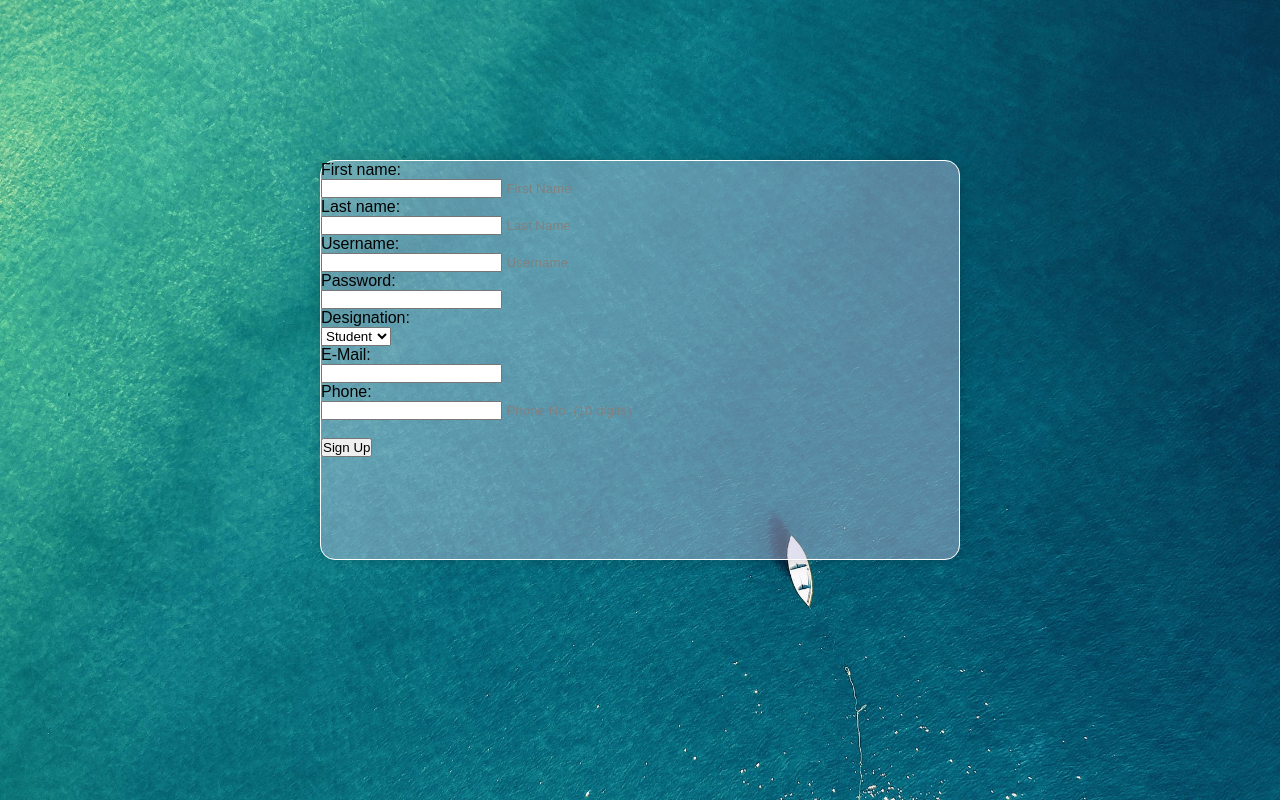
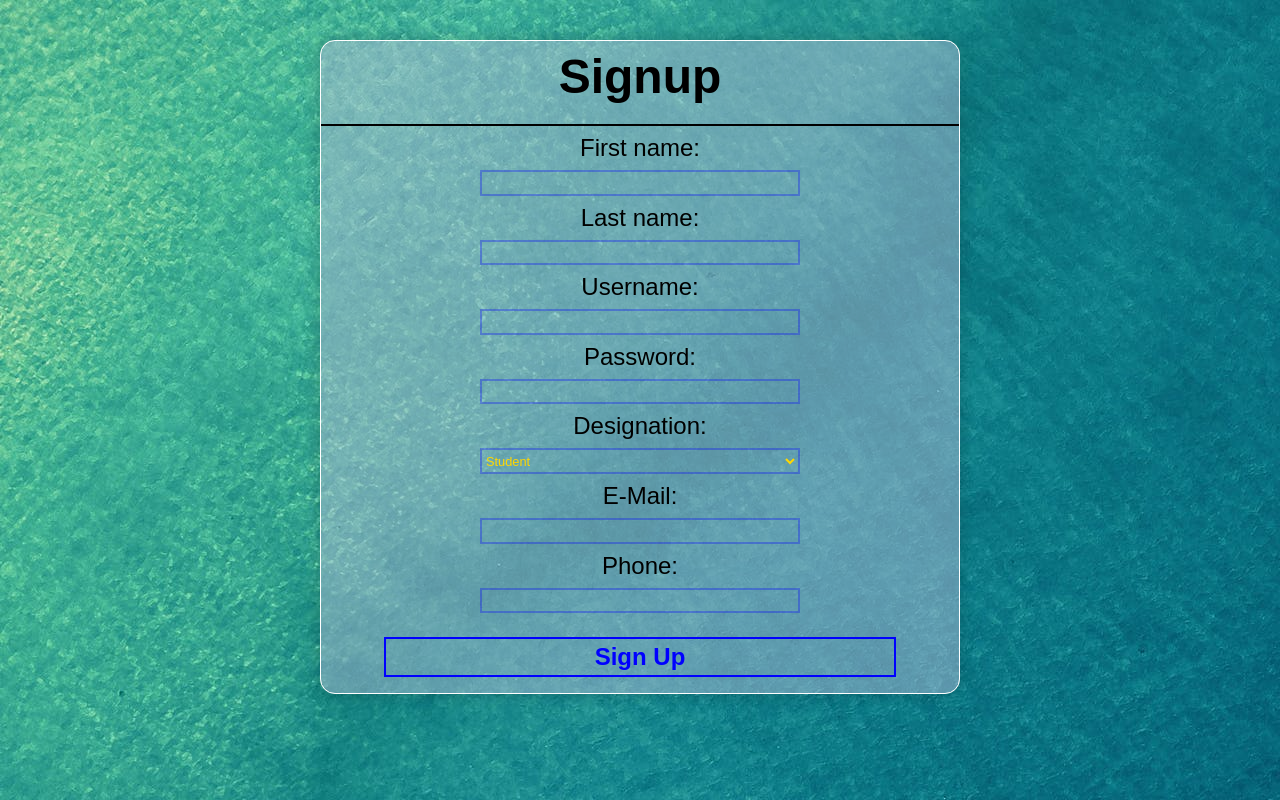
Before and after one commit to sswastik02/mayukh, a Django app: page /signup in a window 1280 px wide. Shown: the part 80-880 px from the top of the page. Run offline with Django 3.2, Linux system fonts and the light colour scheme.

Commit message:
form frontends and active user

```diff
--- a/mayukh/settings.py
+++ b/mayukh/settings.py
@@ -128,5 +128,5 @@ STATICFILES_DIRS = (
 # https://docs.djangoproject.com/en/3.2/ref/settings/#default-auto-field
 
 DEFAULT_AUTO_FIELD = 'django.db.models.BigAutoField'
-LOGIN_REDIRECT_URL = '/'  #self-explantory
-LOGOUT_REDIRECT_URL = '/'
+LOGIN_REDIRECT_URL = 'home'  #self-explantory
+LOGOUT_REDIRECT_URL = 'home'
--- a/member/templates/SignupForm.html
+++ b/member/templates/SignupForm.html
@@ -1,24 +1,29 @@
 {% extends 'base.html' %}
 {% block content %}
 <!-- this basically populates the empty block in base.html -->
-
-<form action="/signup"  method="post" class="form_content">
+<div class="signup_container">
+<form action="/signup"  method="post" class="form_content" id="signup">
     {% csrf_token %}
+    <div class="form_title" id="signup">
+      <h1>Signup</h1>
+    </div>
     {% for field in form %}
-    <p>
-    {{ field.label_tag }}<br>
+    <div class="field_tag" id="signup">
+    {{ field.label_tag }}
+    </div>
+    <div class="field_blank" id="signup">
     {{ field }}
-    {% if field.help_text %}
-      <small style="color: grey">{{ field.help_text }}</small>
-    {% endif %}
+    </div>
     {% for error in field.errors %}
       <p style="color: red">{{ error }}</p>
     {% endfor %}
-    </p>
+
     {% endfor %}
-    <br>
-    <input type="submit" value="Sign Up">
+    <div class="form_btn" id="signup">
+      <button class= "submit_btn" type="submit">Sign Up</button>
+    </div>
 </form>
+</div>
 <!-- Create url /signup in urls.py -->
 
 {% endblock %}
--- a/member/templates/memberList.html
+++ b/member/templates/memberList.html
@@ -6,6 +6,8 @@
         {{member.username}}
         <span style="color: lightgreen;"> Designation</span> :
          {{member.post}} <br><br>
+         <span style="color: lightgreen;"> Status:</span> :
+         {{member.current}} <br><br>
     </h2>
     <p>E-Mail: {{member.mail}} <br>Phone: {{member.phone}} </p>
  {% endfor %}
--- a/member/urls.py
+++ b/member/urls.py
@@ -8,10 +8,11 @@ urlpatterns = [
     path('signup', views.signup, name='signup'),
     # name is the alias of the url defined through path
     path('accounts/',include('django.contrib.auth.urls')),
-    path('', TemplateView.as_view(template_name='home.html'), name='home'), #trailing comma is important as
+    path('', views.home, name='home'), #trailing comma is important as
     #                                                                       adding a url at any postion would be the same
     #                                                                       end or middle
-    path('profile',views.profile, name='profile')
+    path('profile',views.profile, name='profile'),
+    path('logout',views.logout_user, name='logout'),
 ]
 #you have to include the path of this file in main urls.py
 
--- a/member/views.py
+++ b/member/views.py
@@ -40,7 +40,24 @@ def signup(request): #to make a form to accept this create forms.py
         #or just visited
     return render(request,'SignupForm.html',{'form':form}) #now make a template for this
 
+def home(request):
+    user=request.user
+    if user.is_authenticated:
+        member_profile=member.objects.get(username=request.user.username)
+        member_profile.current = 'active'
+        member_profile.save()
+    return render(request, 'home.html', {"user":user})
+
 @decorators.login_required
 def profile(request):
     member_profile=member.objects.get(username=request.user.username) # request.username gets tou the currently logged in user
     return render(request, 'profile.html', {'member':member_profile})
+
+@decorators.login_required
+def logout_user(request):
+    member_profile=member.objects.get(username=request.user.username)
+    member_profile.current = 'inactive'
+    member_profile.save()
+    logout(request)
+    return render(request, 'home.html', {"user":request.user}) # at home.html there is a user i know he is logged out but still it will render
+    #                                                               so you have to specify request.user
--- a/static/styles.css
+++ b/static/styles.css
@@ -14,6 +14,7 @@
     align-items: center;
     display: flex;
     position:sticky;
+    top:0;  /* this is important */
     z-index: 999;
     height: 80px;
 
@@ -107,20 +108,96 @@ background: linear-gradient(to right, #3a7bd5, #00d2ff); /* W3C, IE 10+/ Edge, F
     transition: all 0.3s ease;
 }
 .content {
-    height: 100vh;
     background: rgb(175, 232, 255);
     background-image: url("/static/img/form_background.jpeg");
-    background-size: 100%;
-    padding-top: 20vh;  /* should have been 25 like below but i wanted 20*/
+    height: 100vh;
+}
+.content .login_container{
+    padding-top: 10vh;
+}
+.content .signup_container{
+    padding-top: 5vh;
 }
 
-.form_content {
+.content .form_content {
     margin:0 25vw; /* 25vw cuz width is 50vw therefore centre at 25vw shift by 25vw to get desired results*/
     background-color: rgba(0, 0, 245, 0.05);
     backdrop-filter:  saturate(100%) contrast(45%) brightness(130%); /* glass effect */
     border: 1px solid #fff;
     border-radius: 15px;
     box-shadow: 0 0 1rem 0 rgba(0, 0, 0, 0.2);
-    width: 50vw;
-    height: 50vh;
+    max-width: 70vw;
+    max-height: 100vh;
 }
+.content .field_tag, .field_blank, .form_title, .form_btn{
+    display: flex;
+    flex-direction: column;
+    align-items: center;
+    margin-top: 2vh;
+    font-size: 1.5rem;
+}
+
+.content .form_title{
+    border-bottom: 2px solid black;
+    padding-bottom: 20px;
+}
+
+.content .form_btn button {
+    position: relative;
+    margin: 2vh 0;
+    width: 40vw;
+    height: 5vh;
+    color: blue;
+    border: 2px solid blue;
+    background-color: transparent;
+    font-size: 1.5rem;
+    font-weight: 600;
+    cursor: pointer;
+    transition: all 0.3s ease;
+
+}
+
+.content .form_btn button:after {
+    position: absolute;
+    content: '';
+    top:0;
+    left:0;
+    width: 0;
+    height: 100%;
+    background-color: rgba(0, 68, 255, 0.5);
+    transition: all 0.3s ease;
+}
+
+.content .form_btn button:hover {
+    color: white;
+}
+
+.content .form_btn button:hover:after {
+    width:100%;
+}
+
+
+.content .field_tag#signup, .field_blank#signup, .form_title#signup, .form_btn#signup {
+    margin-top: 1vh;
+}
+
+.content .field_blank input, select{
+    width:25vw;
+    height: 2vw;
+    font-size: 1.8vw;
+    background: transparent;
+    border: 2px solid rgba(0, 0, 255, 0.3);
+    color:gold;
+}
+.content .field_blank select {
+    font-size: 1vw;
+}
+
+.content .field_blank select option{
+    background-color: teal;
+}
+
+.content .field_blank input:focus, select:focus {
+    border: 2px solid rgb(0, 0, 255);
+    outline:none;
+}
```
Also changed, not shown: member/templates/profile.html (+35 -6 lines), member/templates/registration/login.html (+11 -3 lines), remember.txt (added, +10 -0 lines), db.sqlite3, static/form_background.jpeg (deleted).
